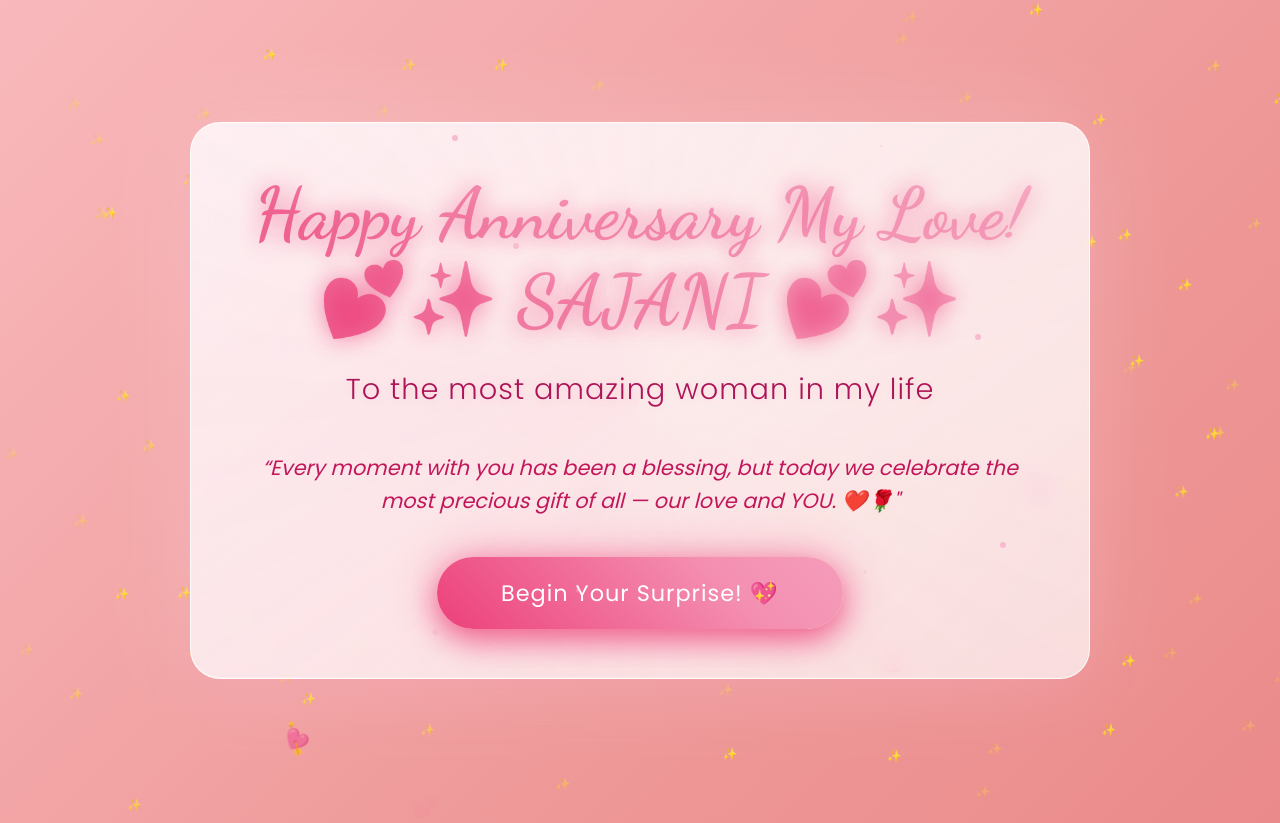
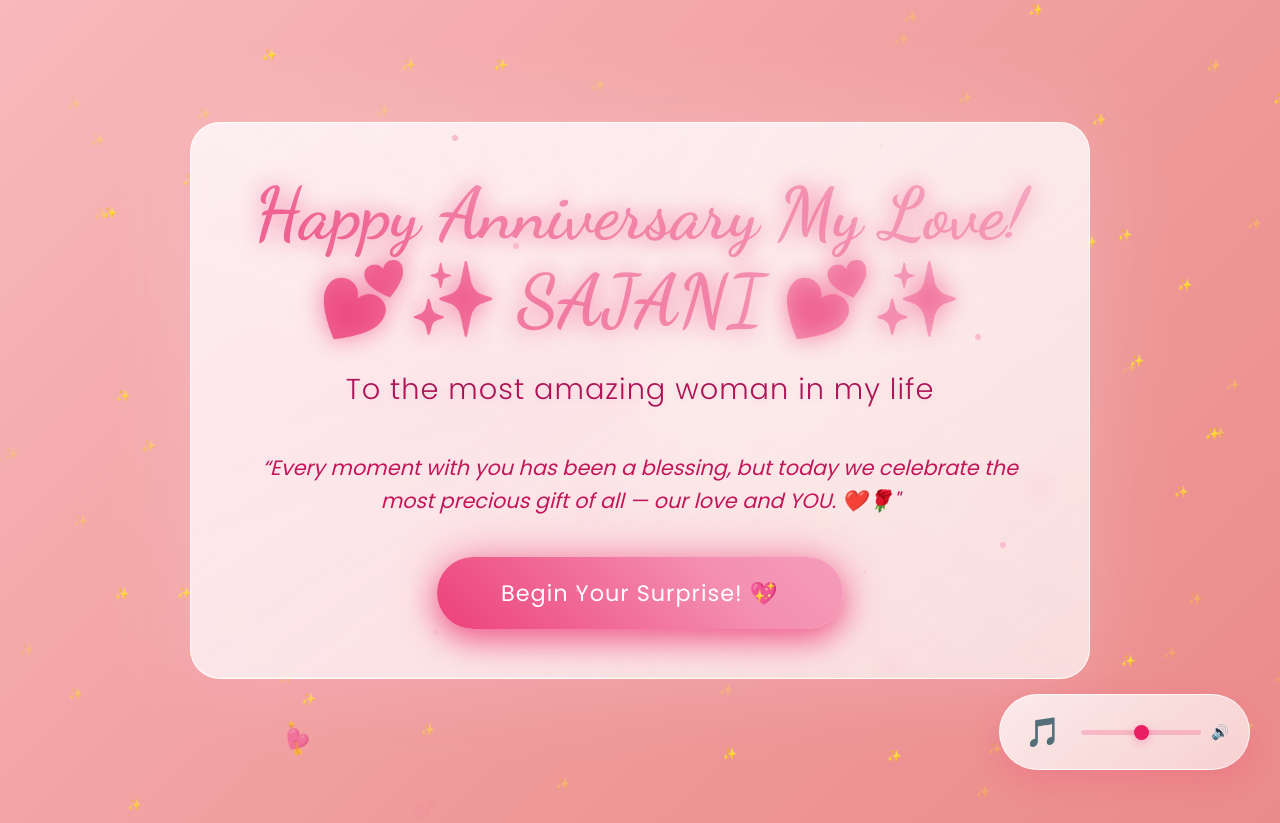
Before and after one commit to sayba-loves-sajani/happy-anniversary-my-love, a plain HTML site: page index.html in a window 1280 px wide. Drawn offline with nearby package versions, Linux system fonts and the light colour scheme.

Commit message:
Update index.html

```diff
--- a/index.html
+++ b/index.html
@@ -458,7 +458,7 @@
       </button>
     </div>
 
-    <div class="audio-controls" style="display: none">
+    <div class="audio-controls hidden">
       <button id="play-pause">🎵</button>
       <input type="range" id="volume" min="0" max="1" step="0.1" value="0.5" />
       <span style="color: white; font-size: 0.9rem; margin-left: 10px">🔊</span>
```
